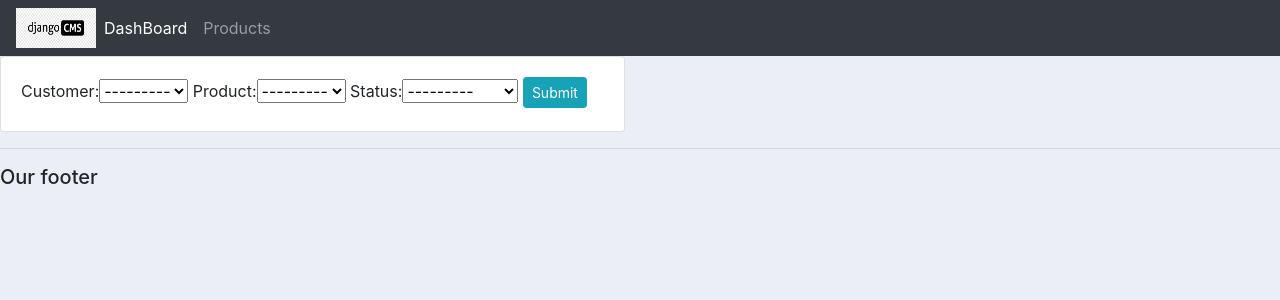
After one commit to Kgengis/loginsite, a Django app: page /createorder/ in a window 1280 px wide. The commit adds this page. Shown: the top 300 px of the page. Run offline with Django 3.2, Linux system fonts and the light colour scheme; data that the repository does not hold is empty.

Commit message:
CRM manager order product

```diff
--- /dev/null
+++ b/login/forms.py
@@ -0,0 +1,8 @@
+from django.forms import ModelForm
+from .models import Order
+
+
+class OrderForm(ModelForm):
+    class Meta:
+        model = Order
+        fields = '__all__'
--- a/login/models.py
+++ b/login/models.py
@@ -45,3 +45,6 @@ class Order(models.Model):
     product = models.ForeignKey(Product, null=True, on_delete=models.SET_NULL)
     date_created = models.DateTimeField(auto_now_add=True, null=True)
     status = models.CharField(max_length=200, null=True, choices=STATUS)
+
+    def __str__(self):
+        return self.product.name
--- /dev/null
+++ b/login/templates/login/createOrder.html
@@ -0,0 +1,16 @@
+{% extends 'login/main.html' %}
+{% load static %}
+{% block content %}
+    <div class="row">
+        <div class="col-md-6">
+            <div class="card card-body">
+                <form action="" method="post">
+                    {% csrf_token %}
+                    {{ form }}
+                    <input class="btn btn-sm btn-info" type="submit" name="Submit">
+                </form>
+            </div>
+        </div>
+    </div>
+
+{% endblock %}
--- a/login/templates/login/navbar.html
+++ b/login/templates/login/navbar.html
@@ -7,10 +7,10 @@
   <div class="collapse navbar-collapse" id="navbarNav">
     <ul class="navbar-nav">
       <li class="nav-item active">
-        <a class="nav-link" href="">DashBoard </a>
+        <a class="nav-link" href="{% url 'home' %}">DashBoard </a>
       </li>
       <li class="nav-item">
-        <a class="nav-link" href="">Products</a>
+        <a class="nav-link" href="{% url 'products' %}">Products</a>
       </li>
 
 
--- a/login/templates/login/status.html
+++ b/login/templates/login/status.html
@@ -6,7 +6,7 @@
                     <h5 class="card-title">Total Orders</h5>
                 </div>
                 <div class="card-body">
-                    <h3 class="card-tile"></h3>
+                    <h3 class="card-tile">{{ total_order }}</h3>
                 </div>
             </div>
         </div>
@@ -18,7 +18,7 @@
                     <h5 class="card-tile">Orders Delivered</h5>
                 </div>
                 <div class="card-body">
-                    <h3 class="card-title"></h3>
+                    <h3 class="card-title">{{ delivered }}</h3>
                 </div>
             </div>
         </div>
@@ -30,7 +30,7 @@
                     <h5 class="card-tile">Orders Pending</h5>
                 </div>
                 <div class="card-body">
-                    <h5 class="card-tile"></h5>
+                    <h3 class="card-tile">{{ pending }}</h3>
                 </div>
 
             </div>
--- a/login/urls.py
+++ b/login/urls.py
@@ -4,5 +4,8 @@ from . import views
 urlpatterns = [
     path('', views.home, name='home'),
     path('products/', views.products, name='products'),
-    path('customer/', views.customer, name='customer'),
+    path('customer/<str:pk_test>/', views.customer, name='customer'),
+    path('createorder/', views.createOrder, name='create_order'),
+    path('updateorder/<str:pk>/', views.updateOrder, name='update_order'),
+    path('deletaorder/<str:pk>/', views.deleteOrder, name='delete_order'),
 ]
--- a/login/views.py
+++ b/login/views.py
@@ -1,16 +1,82 @@
-from django.shortcuts import render
+from django.shortcuts import render, redirect
 from django.http import HttpResponse
+from . import models
+from .forms import OrderForm
 
 
 # Create your views here.
 
 def home(request):
-    return render(request, 'login/dashboard.html')
+    customers = models.Customer.objects.all()
+    orders = models.Order.objects.all()
+    total_customer = customers.count()
+    total_order = orders.count()
+
+    delivered = orders.filter(status='Delivered').count()
+    pending = orders.filter(status='Pending').count()
+    context = {
+        'customer': customers,
+        'orders': orders,
+        'total_order': total_order,
+        'delivered': delivered,
+        'pending': pending,
+    }
+    return render(request, 'login/dashboard.html', context)
 
 
 def products(request):
-    return render(request, 'login/products.html')
+    products = models.Product.objects.all()
+    return render(request, 'login/products.html', {'products': products})
 
 
-def customer(request):
-    return render(request, 'login/customer.html')
+def customer(request, pk_test):
+    customer = models.Customer.objects.get(id=pk_test)
+    orders = customer.order_set.all()
+    total_order = orders.count()
+    context = {
+        'customer': customer,
+        'orders': orders,
+        'total_order': total_order,
+    }
+    return render(request, 'login/customer.html', context)
+
+
+def createOrder(request):
+    form = OrderForm
+    if request.method == 'POST':
+        form = OrderForm(request.POST)
+        if form.is_valid():
+            form.save()
+            return redirect('/')
+
+    context = {
+        'form': form,
+    }
+    return render(request, 'login/createOrder.html', context)
+
+
+def updateOrder(request, pk):
+    order = models.Order.objects.get(id=pk)
+    form = OrderForm(instance=order)
+    if request.method == 'POST':
+        form = OrderForm(request.POST, instance=order)
+        if form.is_valid():
+            form.save()
+            return redirect('/')
+
+    context = {
+        'form': form,
+    }
+    return render(request, 'login/createOrder.html', context)
+
+
+def deleteOrder(request, pk):
+    order = models.Order.objects.get(id=pk)
+    if request.method == 'POST':
+        order.delete()
+        return  redirect('/')
+
+    context = {
+        'item': order,
+    }
+    return render(request, 'login/delete.html', context)
```
Also changed, not shown: login/templates/login/customer.html (+15 -3 lines), login/templates/login/dashboard.html (+20 -3 lines), login/templates/login/delete.html (added, +17 -0 lines), login/templates/login/products.html (+9 -0 lines).
